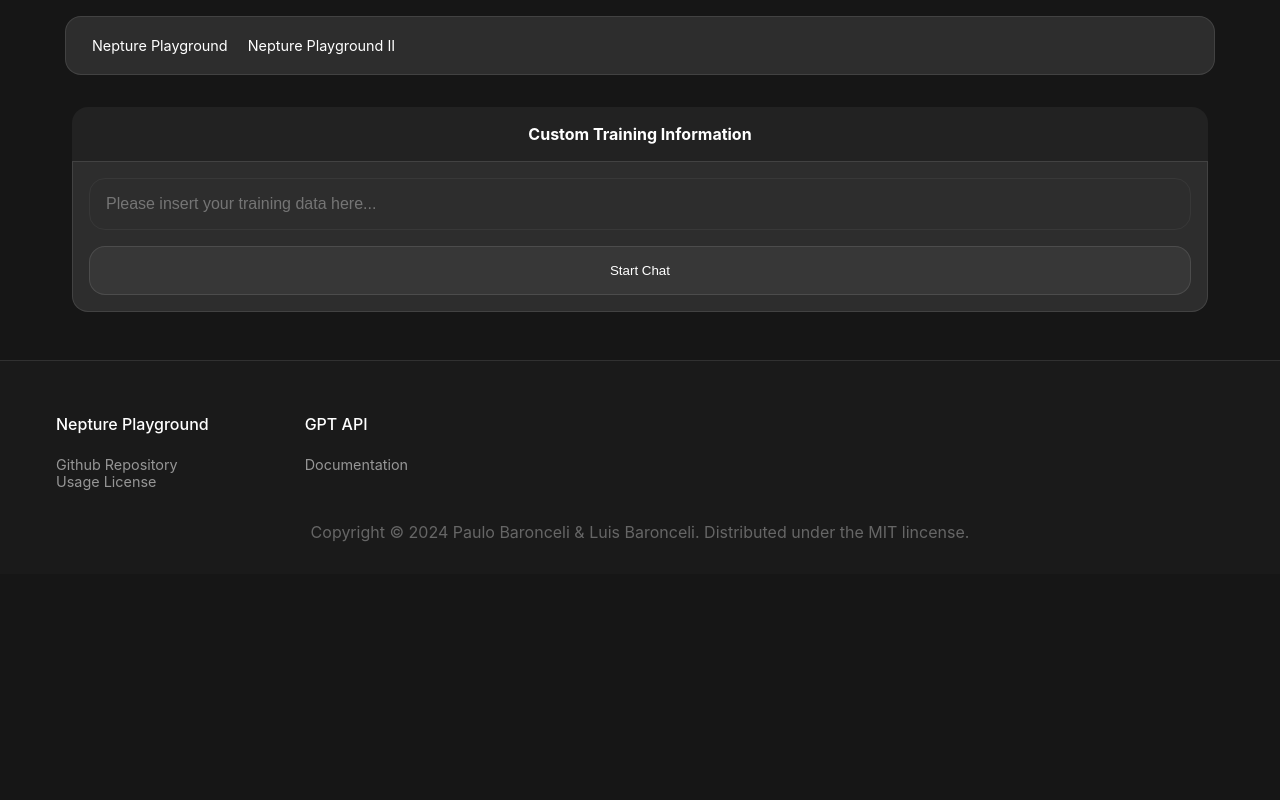
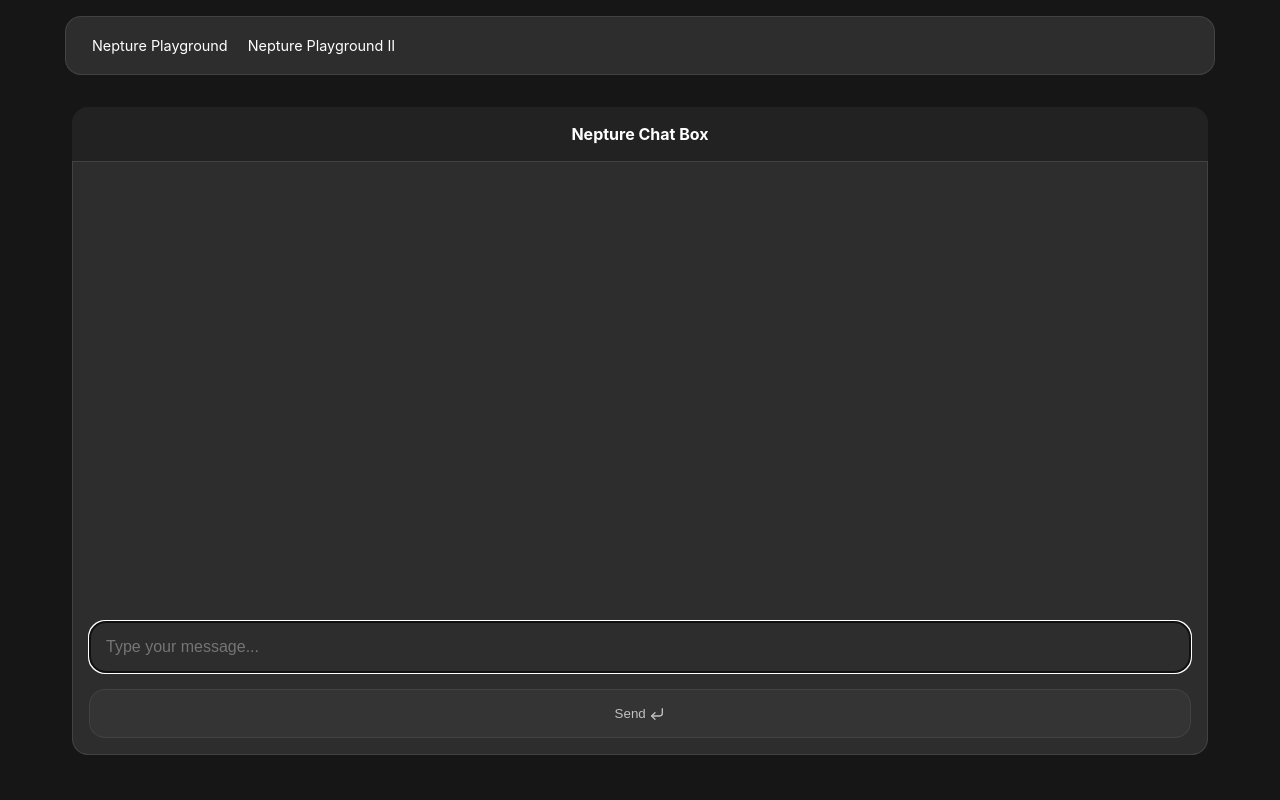
Before and after one commit to red-jack-studio/nepture-playground, a React (Create React App) app: page / in a window 1280 px wide. Both pictures are taken after a click on the button "Start Chat". Shown: the top 800 px of the page. Built offline with nearby package versions, Linux system fonts and the light colour scheme.

Commit message:
improve formatting and ui

```diff
--- a/src/pages/playground/index.tsx
+++ b/src/pages/playground/index.tsx
@@ -1,4 +1,4 @@
-import React, { useState, useRef } from "react";
+import React, { useState, useRef, useEffect } from "react";
 import axios from "axios";
 import { NeptureAPI, NeptureEngineEndpoint } from "../../constants/settings";
 import { CornerDownLeft } from "react-feather";
@@ -6,6 +6,7 @@ import { CornerDownLeft } from "react-feather";
 /* Style Imports */
 import {
   ChatBoxContentWrapper,
+  FormattedAuthorHeader,
   FormattedResponse,
   FormattedResponseContainer,
   TextBox,
@@ -13,7 +14,7 @@ import {
   TextInput,
   TrainingDataBox
 } from "../../styles/chatBox";
-import { PrimaryButton, ButtonWrapper } from "../../styles";
+import { PrimaryButton, ButtonWrapper, LineBreak, Spacer1Rem } from "../../styles";
 
 interface ChatMessage {
   subject: "User" | "AI";
@@ -25,44 +26,48 @@ const Playground: React.FC = () => {
   const [userResponse, setUserResponse] = useState<string>("");
   const [trainingData, setTrainingData] = useState<string>("");
   const [isChatEnabled, setIsChatEnabled] = useState<boolean>(false);
+  const [isAwaitingResponse, setIsAwaitingResponse] = useState<boolean>(false);
 
-  const chatInputRef = useRef<HTMLInputElement>(null); // Reference to the chat input
+  const chatInputRef = useRef<HTMLInputElement>(null);
+
+  // Ensure focus is reset to chat input after each new message
+  useEffect(() => {
+    if (isChatEnabled) {
+      chatInputRef.current?.focus();
+    }
+  }, [messages, isChatEnabled]);
 
   const startChat = () => {
-    if (!trainingData.trim()) return; // Ensure there's training data before enabling chat
     setIsChatEnabled(true);
-    chatInputRef.current?.focus(); // Focus on the chat input
+    setTimeout(() => chatInputRef.current?.focus(), 0); // Ensure focus after state update
   };
 
   const sendMessage = async () => {
+    if (!userResponse.trim()) return;
+    setIsAwaitingResponse(true); // Start loading state
+
     const userMessage = userResponse.trim();
-    if (!userMessage) return;
-
     setMessages((prev) => [...prev, { subject: "User", content: userMessage }]);
+    setUserResponse(""); // Clear the input immediately
 
     try {
-      const fullApiUrl = `${NeptureAPI}${NeptureEngineEndpoint}`;
-      // Constructing the payload with trainingData
       const payload = {
         content: userMessage,
-        trainingData: trainingData.trim() // Ensure trainingData is trimmed
+        trainingData: trainingData.trim()
       };
-
+      const fullApiUrl = `${NeptureAPI}${NeptureEngineEndpoint}`;
       const response = await axios.post(fullApiUrl, payload);
 
-      // Extract the AI response from the choices array
       const aiTextResponse = response.data.choices[0].message.content;
-
       setMessages((prev) => [
         ...prev,
         { subject: "AI", content: aiTextResponse }
       ]);
     } catch (error) {
       console.error("Error sending message to API:", error);
+    } finally {
+      setIsAwaitingResponse(false); // End loading state
     }
-
-    // Clear the input after sending
-    setUserResponse("");
   };
 
   return (
@@ -82,6 +87,7 @@ const Playground: React.FC = () => {
               placeholder="Please insert your training data here..."
               value={trainingData}
               onChange={(e) => setTrainingData(e.target.value)}
+              onKeyPress={(e) => e.key === "Enter" && startChat()}
               disabled={isChatEnabled}
             />
             <PrimaryButton onClick={startChat} disabled={isChatEnabled}>
@@ -101,21 +107,29 @@ const Playground: React.FC = () => {
           <TextBox>
             {messages.map((msg, index) => (
               <FormattedResponseContainer key={index}>
-                <b>{msg.subject}:</b>{" "}
+                <FormattedAuthorHeader>{msg.subject}:</FormattedAuthorHeader><LineBreak />
                 <FormattedResponse>{msg.content}</FormattedResponse>
               </FormattedResponseContainer>
             ))}
+            <Spacer1Rem />
             <TextInput
               ref={chatInputRef}
               placeholder="Type your message..."
               value={userResponse}
-              disabled={!isChatEnabled}
               onChange={(e) => setUserResponse(e.target.value)}
-              onKeyPress={(e) => e.key === "Enter" && sendMessage()}
+              onKeyPress={(e) =>
+                e.key === "Enter" && !isAwaitingResponse && sendMessage()
+              }
+              disabled={isAwaitingResponse}
             />
             <ButtonWrapper>
-              <PrimaryButton onClick={sendMessage} disabled={!isChatEnabled}>
-                Send{" "}
+              <PrimaryButton
+                onClick={sendMessage}
+                disabled={
+                  isAwaitingResponse || userResponse.trim().length === 0
+                }
+              >
+                {isAwaitingResponse ? "Awaiting response..." : "Send"}{" "}
                 <CornerDownLeft size={16} style={{ marginBottom: "-4px" }} />
               </PrimaryButton>
             </ButtonWrapper>
--- a/src/styles/chatBox.tsx
+++ b/src/styles/chatBox.tsx
@@ -5,6 +5,7 @@ import {
     DefaultTextFontSize,
     PrimaryColor,
     PrimaryFontColor,
+    SecondaryColor,
 } from './';
 
 export const ChatBoxContentWrapper = styled.div`
@@ -103,16 +104,21 @@ export const ResponseContainer = styled.div`
 `;
 
 export const FormattedResponseContainer = styled.div`
-    margin-bottom: 1rem;
-    padding-top: 1rem;
+    margin: 0.75rem 0;
     text-align: left;
-    border-top: 1px solid ${BorderColor};
 `;
 
 export const FormattedResponse = styled.span`
-    font-size: 0.8rem;
+    font-size: 1rem;
     font-weight: 400;
 `;
+
+export const FormattedAuthorHeader = styled.span`
+    font-size: 0.8rem;
+    font-weight: 500;
+    text-transform: uppercase;
+    color: ${SecondaryColor};
+`
 
 export const Button = styled.button`
     /* Your button styles here */
--- a/src/styles/index.tsx
+++ b/src/styles/index.tsx
@@ -60,3 +60,11 @@ export const PrimaryButton = styled(Button).attrs({ as: 'button' })`
     opacity: 0.7;
   }
 `;
+
+export const LineBreak = styled.br`
+  margin: auto;
+`
+
+export const Spacer1Rem = styled.div`
+  margin: 1rem 0;
+`
```
